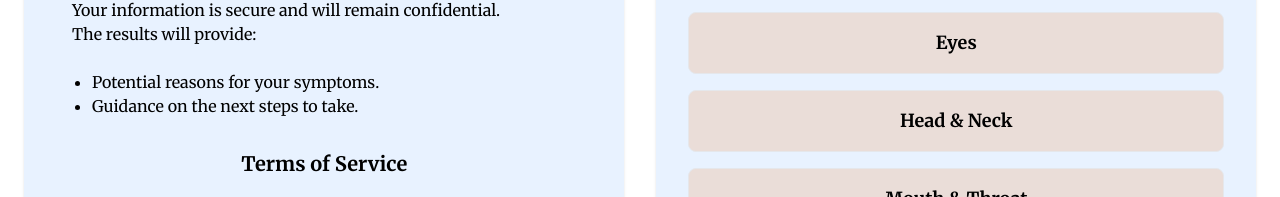
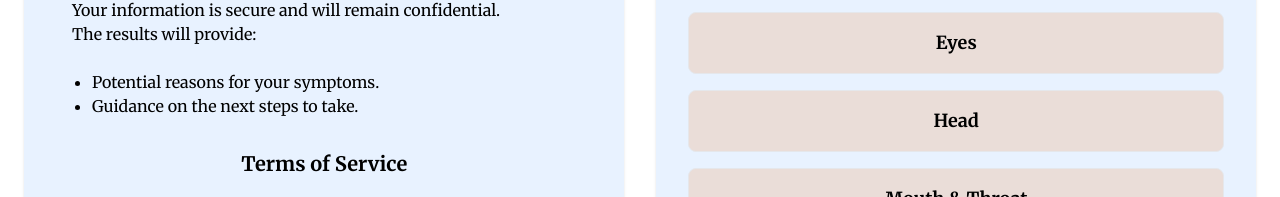
Before and after one commit to sourabhaprasad/sympsolver, a Next.js app: page /checker in a window 1280 px wide. Shown: the part 366-563 px from the top of the page. Built offline with nearby package versions, Linux system fonts and the light colour scheme; a web font is replaced by a local one.

Commit message:
symptoms data

```diff
--- a/app/checker/symptomSection.js
+++ b/app/checker/symptomSection.js
@@ -33,7 +33,7 @@ const sections = [
     ],
   },
   {
-    title: "Head & Neck",
+    title: "Head",
     symptoms: [
       "Headache",
       "Pain behind the eyes",
```
